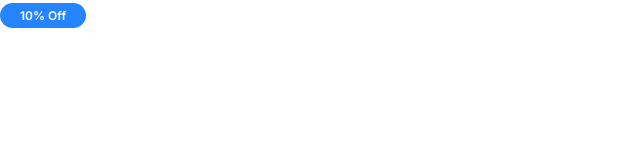
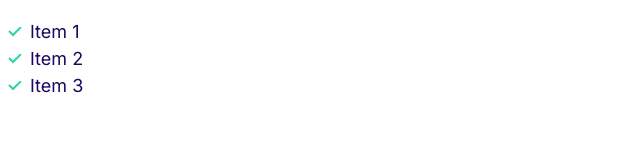
Before and after one commit to CsarChvz/HTCSS-Mosh, a plain HTML site: page index.html in a window 1280 px wide. Shown: the whole page, without its empty margins (0-640 px from the left). Drawn offline with Linux system fonts and the light colour scheme.

Commit message:
Listas
Principio de BEM

```diff
--- a/css/styles.css
+++ b/css/styles.css
@@ -128,3 +128,36 @@ a{
     font-size: 1.2rem;
   }
 }
+
+/* Listas */
+
+.list{
+  list-style: none;
+  padding-left: 0;
+  color: var(--color-headings);
+}
+/* Se debe de aplicar object oriented css para crear otro tipo de lista apartir de la anterior */
+/* Separar estructura de la skin */
+
+/* Se sigue lo de BEM, en este caso para poner un elemento se ponen "__"  para identificar que es un elemento*/
+.list--inline .list__item{
+  display: inline-block;
+  margin-right: 2rem;
+}
+
+.list--tick{
+  list-style-image: url(../src/tick.svg);
+  padding-left: 3rem;
+}
+
+/* Se aplica a los elemento que tienen la clase principal */
+.list--tick .list__item{
+  padding-left: 00.5rem;
+}
+
+@media screen and (min-width: 1024px) {
+  .list--tick .list__item{
+    padding-left: 0;
+  }
+
+}
--- a/index.html
+++ b/index.html
@@ -10,6 +10,10 @@
     <title>Document</title>
 </head>
 <body>
-    <span class="badge badge--primary badge--small">10% Off</span>
+    <ul class="list list--tick">
+        <li class="list__item">Item 1</li>
+        <li class="list__item">Item 2</li>
+        <li class="list__item">Item 3</li>
+    </ul>
 </body>
 </html>
```
Also changed, not shown: components/lists.html (added, +5 -0 lines), src/tick.svg (added).
